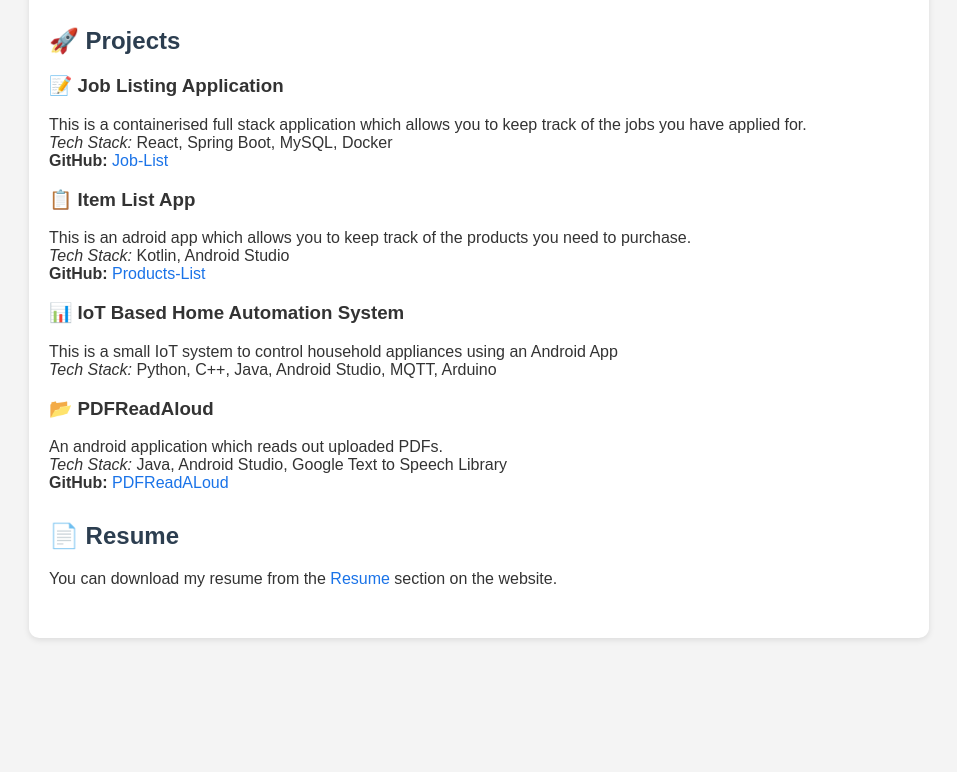
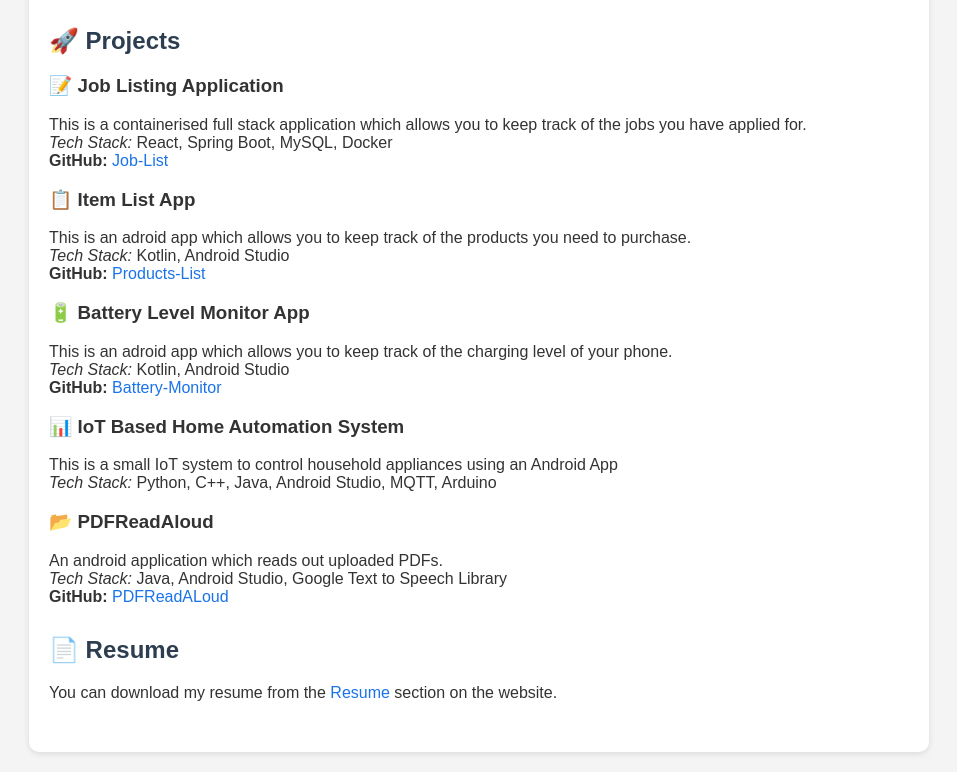
Before and after one commit to anirudh-r-hub/anirudh-r-hub.github.io, a plain HTML site: page index.html in a window 1280 px wide. Shown: the part 895-1667 px from the top of the page, without its empty margins (161-1118 px from the left). Before the commit the page ends 1553 px from the top, so only its background shows below. Drawn offline with Linux system fonts and the light colour scheme.

Commit message:
Update index.html added new project battery monitor

```diff
--- a/index.html
+++ b/index.html
@@ -94,6 +94,12 @@
       <p>This is an adroid app which allows you to keep track of the products you need to purchase.<br />
             <em>Tech Stack:</em> Kotlin, Android Studio<br />
             <strong>GitHub:</strong> <a href="https://github.com/anirudh-r-hub/Soochi" target="_blank">Products-List</a></p>
+      <h3>🔋 Battery Level Monitor App</h3>
+      <p>This is an adroid app which allows you to keep track of the charging level of your phone.<br />
+            <em>Tech Stack:</em> Kotlin, Android Studio<br />
+            <strong>GitHub:</strong> <a href="https://github.com/anirudh-r-hub/OorjaSanket" target="_blank">Battery-Monitor</a></p>
+
+
       <h3>📊 IoT Based Home Automation System</h3>
       <p>This is a small IoT system to control household appliances using an Android App<br />
          <em>Tech Stack:</em> Python, C++, Java, Android Studio, MQTT, Arduino</p>
```
